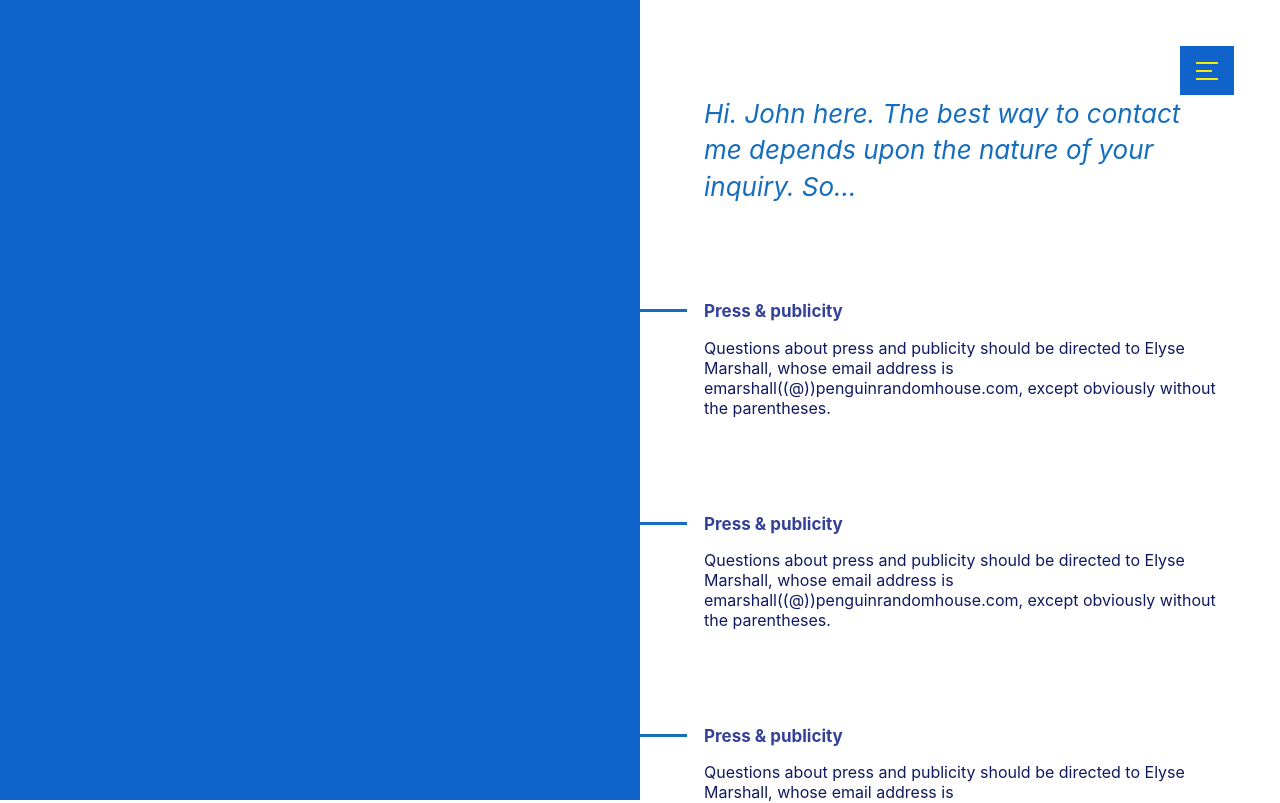
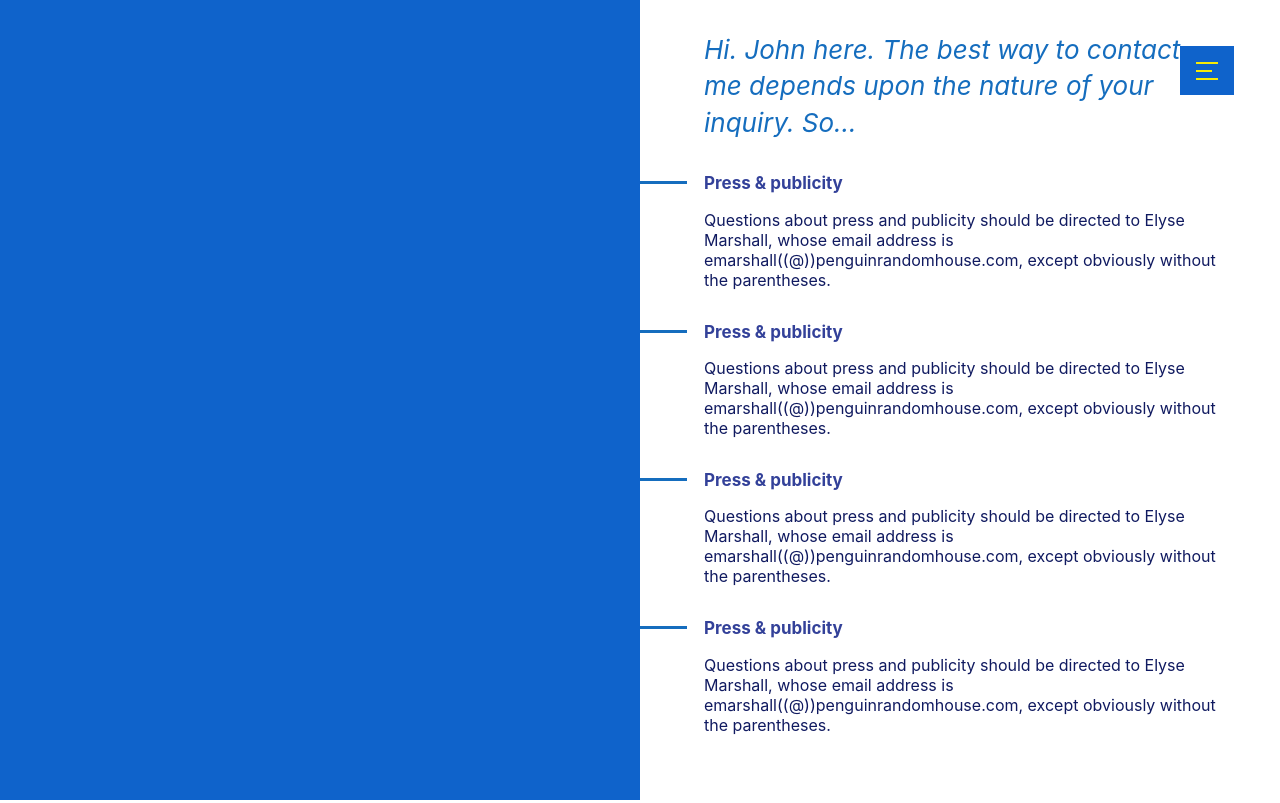
Before and after one commit to Dhiraj5789/author-portfolio-website, a Next.js app: page /contact in a window 1280 px wide. Shown: the top 803 px of the page. Built offline with nearby package versions, Linux system fonts and the light colour scheme.

Commit message:
dynamic aside component

```diff
--- a/modules/profile-picture/index.tsx
+++ b/modules/profile-picture/index.tsx
@@ -1,3 +1,9 @@
 import { ProfilePictureContainer } from "./styles";
 
-export const ProfilePitcure = () => <ProfilePictureContainer />;
+export const ProfilePitcure = ({
+  profilePictureProp,
+}: {
+  profilePictureProp: "default" | "contact";
+}) => {
+  return <ProfilePictureContainer backgroundType={profilePictureProp} />;
+};
--- a/pages/_app.tsx
+++ b/pages/_app.tsx
@@ -5,12 +5,14 @@ import "./global.css";
 import { Main } from "./styles";
 
 export default function App({ Component, pageProps }: AppProps) {
+  console.log(pageProps);
+  const { profilePictureProp } = pageProps;
   return (
     <>
       <nav>
         <TemporaryDrawer />
       </nav>
-      <ProfilePitcure />
+      <ProfilePitcure profilePictureProp={profilePictureProp} />
       <Main>
         <Component {...pageProps} />
       </Main>
--- a/pages/bio/styles.ts
+++ b/pages/bio/styles.ts
@@ -19,5 +19,4 @@ export const H3 = styled.h3`
   color: ${LIGH_BLUE};
   font-style: italic;
   margin: 1rem 0;
-  text-rendering: optimizeLegibility;
 `;
--- a/pages/contact/index.tsx
+++ b/pages/contact/index.tsx
@@ -1,5 +1,6 @@
 import { H2 } from "../../modules/lined-section/styles";
-import { H3, Section } from "../bio/styles";
+import { H3 } from "../bio/styles";
+import { Section } from "./styles";
 
 export default function Contact() {
   return (
@@ -15,12 +16,14 @@ export default function Contact() {
         <H2>
           <em>Press & publicity</em>
         </H2>
+
         <p>
           Questions about press and publicity should be directed to Elyse
           Marshall, whose email address is emarshall((@))penguinrandomhouse.com,
           except obviously without the parentheses.
         </p>
       </Section>
+
       <Section>
         <H2>
           <em>Press & publicity</em>
@@ -32,6 +35,7 @@ export default function Contact() {
           except obviously without the parentheses.
         </p>
       </Section>
+
       <Section>
         <H2>
           <em>Press & publicity</em>
@@ -43,6 +47,7 @@ export default function Contact() {
           except obviously without the parentheses.
         </p>
       </Section>
+
       <Section>
         <H2>
           <em>Press & publicity</em>
@@ -57,3 +62,10 @@ export default function Contact() {
     </>
   );
 }
+
+export async function getServerSideProps(context) {
+  const profilePictureProp = "contact";
+  return {
+    props: { profilePictureProp }, // will be passed to the page component as props
+  };
+}
--- a/pages/contact/styles.ts
+++ b/pages/contact/styles.ts
@@ -0,0 +1,10 @@
+import styled from "@emotion/styled";
+import { DARK_BLUE } from "../../modules/colors";
+
+export const Section = styled.section`
+  margin: 5% 10%;
+  p {
+    color: ${DARK_BLUE};
+    margin-top: 1rem;
+  }
+`;
```
